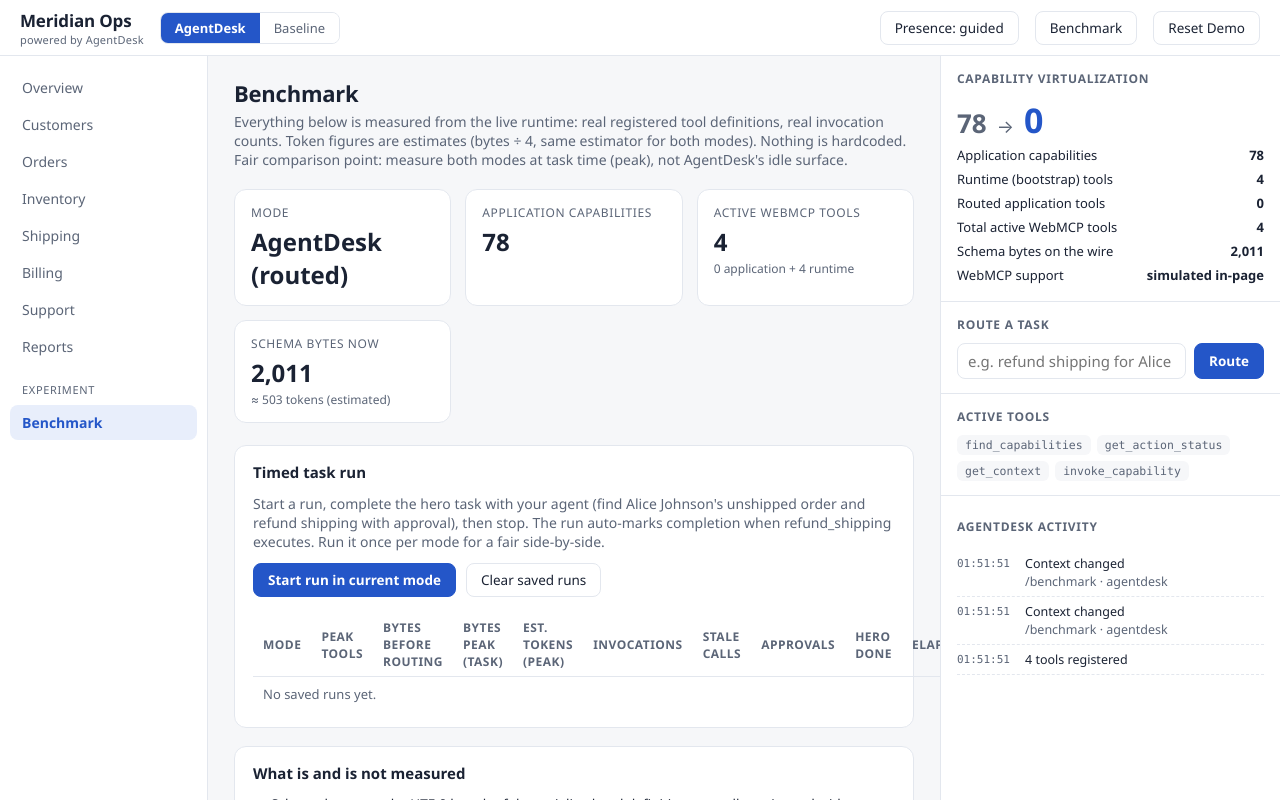
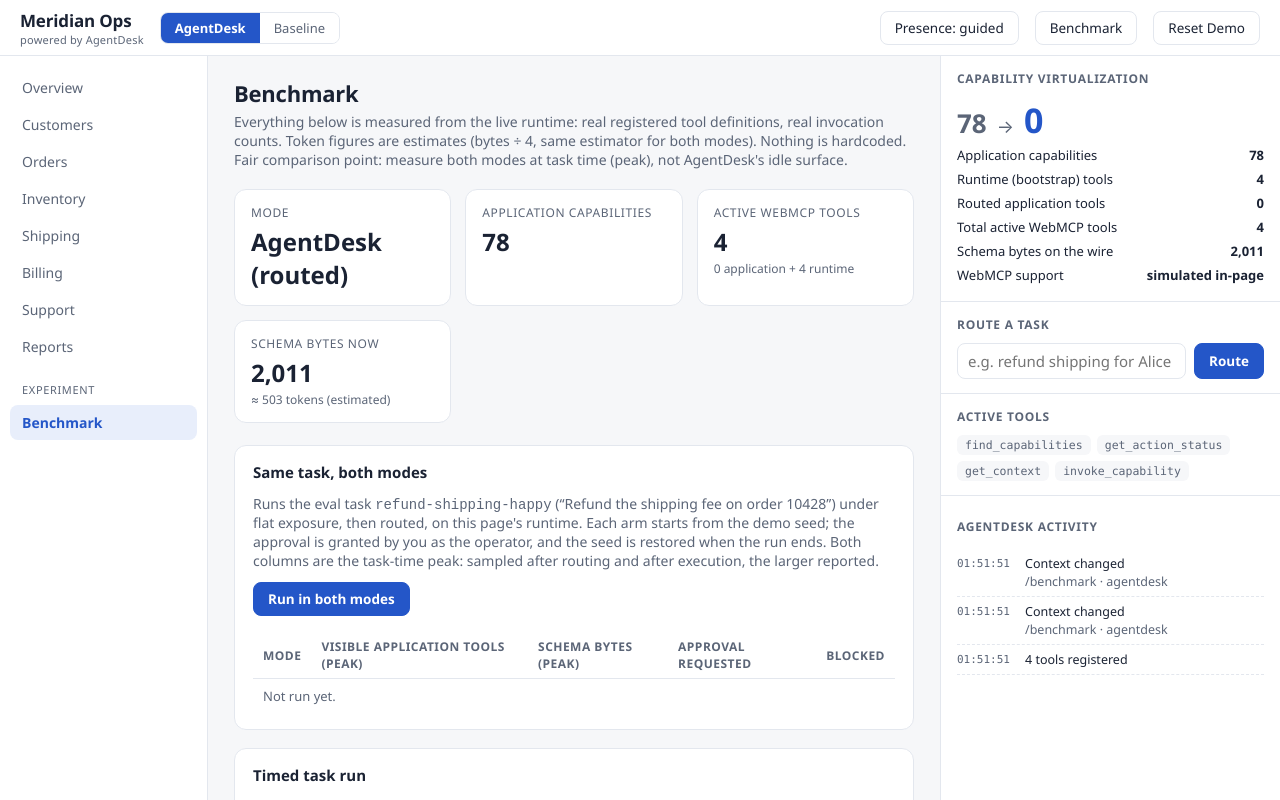
Before and after one commit to agentdesksdk/agentdesk, a React (Vite) app in the folder apps/demo/: page /agentdesk/benchmark in a window 1280 px wide. Built offline with nearby package versions, Linux system fonts and the light colour scheme.

Commit message:
feat: run one task under both exposures side by side, measured at task-time peak

```diff
--- /dev/null
+++ b/apps/demo/src/instrumentation/sideBySide.ts
@@ -0,0 +1,131 @@
+import type {
+  Actor,
+  AgentDeskRuntime,
+  Exposure,
+  RuntimeSnapshot,
+} from "@agentdesk/webmcp";
+
+/**
+ * The runtime's own tools. They are registered in both modes, so the
+ * application count a judge compares is the native count without them.
+ */
+export const BOOTSTRAP_TOOLS = [
+  "find_capabilities",
+  "invoke_capability",
+  "get_context",
+  "get_action_status",
+] as const;
+
+/** The subset of an eval task fixture the probe needs. */
+export type SideBySideTask = {
+  id: string;
+  prompt: string;
+  terminalTool: string;
+  terminalInput: Record<string, unknown>;
+};
+
+/** Verbatim from `scripts/evals/tasks/v2.tasks.jsonl`; the test checks it stays so. */
+export const REFUND_SHIPPING_HAPPY: SideBySideTask = {
+  id: "refund-shipping-happy",
+  prompt: "Refund the shipping fee on order 10428",
+  terminalTool: "refund_shipping",
+  terminalInput: { order_id: "10428" },
+};
+
+export type ArmMeasurement = {
+  exposure: Exposure;
+  /** Highest native tool count across the samples, bootstrap included. */
+  peakVisibleToolCount: number;
+  /** `peakVisibleToolCount` without the runtime's own tools. */
+  peakApplicationTools: number;
+  peakSchemaBytes: number;
+  approvalRequested: boolean;
+  /** Refused before dispatch, with evidence of the refusal. */
+  blocked: boolean;
+  /** Something ran, with or without approval. */
+  dispatched: boolean;
+};
+
+const applicationTools = (snapshot: RuntimeSnapshot): number =>
+  snapshot.nativeTools.filter(
+    (name) => !(BOOTSTRAP_TOOLS as readonly string[]).includes(name),
+  ).length;
+
+/**
+ * Runs one task under the runtime's current exposure and reports the
+ * task-time peak. The steps and the reading of them are the ones
+ * `probeTask` in `scripts/evals/arms.mjs` takes, so a row here and a record
+ * from `pnpm eval` describe the same measurement; the test holds them equal.
+ *
+ * Both surface figures are the larger of two samples: after routing and
+ * after execution. An idle snapshot is never reported, because in routed
+ * mode it would flatter AgentDesk by measuring nothing.
+ */
+export async function measureArm(
+  runtime: AgentDeskRuntime,
+  task: SideBySideTask,
+  options: { approver: Actor },
+): Promise<ArmMeasurement> {
+  await runtime.routeTask(task.prompt);
+  const afterRouting = runtime.getSnapshot();
+
+  const attempt = await runtime.invoke(task.terminalTool, { ...task.terminalInput });
+  const afterAttempt = runtime.getSnapshot();
+  const approvalRequested = afterAttempt.audit.some((e) => e.kind === "approval_requested");
+
+  if (approvalRequested && afterAttempt.pending.length > 0) {
+    await runtime.approve(afterAttempt.pending[0]!.id, options.approver);
+  }
+
+  const final = runtime.getSnapshot();
+  const dispatched = final.audit.some((e) => e.kind === "execution_started");
+  const refusalEvidence =
+    attempt.isError === true ||
+    final.audit.some(
+      (e) => e.kind === "capability_unavailable" || e.kind === "policy_denied",
+    );
+
+  return {
+    exposure: final.exposure,
+    peakVisibleToolCount: Math.max(afterRouting.nativeTools.length, final.nativeTools.length),
+    peakApplicationTools: Math.max(applicationTools(afterRouting), applicationTools(final)),
+    peakSchemaBytes: Math.max(afterRouting.schemaBytes, final.schemaBytes),
+    approvalRequested,
+    blocked: !dispatched && refusalEvidence,
+    dispatched,
+  };
+}
+
+export const SIDE_BY_SIDE_EXPOSURES: readonly Exposure[] = ["flat", "routed"];
+
+/**
+ * The same task under both exposures, in sequence, on one runtime.
+ *
+ * `reset` runs before each arm, so both start from the same seed the way
+ * each eval arm gets a fresh catalog, and once more at the end so the page
+ * is handed back untouched. The exposure the runtime had when the run
+ * began is restored last.
+ */
+export async function runSideBySide(options: {
+  runtime: AgentDeskRuntime;
+  task: SideBySideTask;
+  approver: Actor;
+  reset: () => Promise<void>;
+  exposures?: readonly Exposure[];
+}): Promise<ArmMeasurement[]> {
+  const { runtime, task, approver, reset } = options;
+  const exposures = options.exposures ?? SIDE_BY_SIDE_EXPOSURES;
+  const original = runtime.getSnapshot().exposure;
+  const rows: ArmMeasurement[] = [];
+  try {
+    for (const exposure of exposures) {
+      await reset();
+      await runtime.setExposure(exposure);
+      rows.push(await measureArm(runtime, task, { approver }));
+    }
+  } finally {
+    await reset();
+    await runtime.setExposure(original);
+  }
+  return rows;
+}
--- a/apps/demo/src/routes/Benchmark.tsx
+++ b/apps/demo/src/routes/Benchmark.tsx
@@ -1,10 +1,49 @@
+import { useState } from "react";
 import { StatCard } from "../components/bits.tsx";
 import { useBenchmark, useRuntime } from "../components/hooks.ts";
+import { resetStore } from "../data/store.ts";
 import { benchmark, estimateTokens } from "../instrumentation/benchmark.ts";
+import {
+  REFUND_SHIPPING_HAPPY,
+  runSideBySide,
+  type ArmMeasurement,
+} from "../instrumentation/sideBySide.ts";
+import { agentdesk, OPERATOR } from "../runtime/agentdesk.ts";
+
+type SideBySide =
+  | { status: "idle" }
+  | { status: "running" }
+  | { status: "done"; rows: ArmMeasurement[] }
+  | { status: "failed"; message: string };
 
 export function Benchmark() {
   const snapshot = useRuntime();
   const bench = useBenchmark();
+  const [sideBySide, setSideBySide] = useState<SideBySide>({ status: "idle" });
+
+  async function runBothModes() {
+    setSideBySide({ status: "running" });
+    try {
+      const rows = await runSideBySide({
+        runtime: agentdesk,
+        task: REFUND_SHIPPING_HAPPY,
+        approver: OPERATOR,
+        // The same seed for both arms, the way each eval arm gets a fresh
+        // catalog: the store back to its seed and the runtime's own
+        // bookkeeping cleared.
+        reset: async () => {
+          resetStore();
+          await agentdesk.reset();
+        },
+      });
+      setSideBySide({ status: "done", rows });
+    } catch (err) {
+      setSideBySide({
+        status: "failed",
+        message: err instanceof Error ? err.message : String(err),
+      });
+    }
+  }
   const modeLabel = snapshot.exposure === "flat" ? "Baseline (flat)" : "AgentDesk (routed)";
   const BOOTSTRAP = new Set([
     "find_capabilities",
@@ -38,6 +77,64 @@
           value={snapshot.schemaBytes.toLocaleString()}
           hint={`≈ ${estimateTokens(snapshot.schemaBytes).toLocaleString()} tokens (estimated)`}
         />
+      </div>
+      <div className="panel">
+        <h2>Same task, both modes</h2>
+        <p className="page-sub" style={{ marginBottom: 12 }}>
+          Runs the eval task <code>{REFUND_SHIPPING_HAPPY.id}</code> (&ldquo;
+          {REFUND_SHIPPING_HAPPY.prompt}&rdquo;) under flat exposure, then
+          routed, on this page&apos;s runtime. Each arm starts from the demo
+          seed; the approval is granted by you as the operator, and the seed
+          is restored when the run ends. Both columns are the task-time peak:
+          sampled after routing and after execution, the larger reported.
+        </p>
+        <div className="bench-controls">
+          <button
+            className="primary"
+            disabled={sideBySide.status === "running" || bench.activeRun !== null}
+            onClick={() => void runBothModes()}
+          >
+            {sideBySide.status === "running"
+              ? "Running both modes…"
+              : "Run in both modes"}
+          </button>
+          {bench.activeRun ? (
+            <span className="est">Stop or discard the timed run first.</span>
+          ) : null}
+          {sideBySide.status === "failed" ? (
+            <span className="est">Run failed: {sideBySide.message}</span>
+          ) : null}
+        </div>
+        <table className="data">
+          <thead>
+            <tr>
+              <th>Mode</th>
+              <th>Visible application tools (peak)</th>
+              <th>Schema bytes (peak)</th>
+              <th>Approval requested</th>
+              <th>Blocked</th>
+            </tr>
+          </thead>
+          <tbody>
+            {sideBySide.status !== "done" ? (
+              <tr>
+                <td colSpan={5} className="empty">
+                  Not run yet.
+                </td>
+              </tr>
+            ) : (
+              sideBySide.rows.map((row) => (
+                <tr key={row.exposure}>
+                  <td>{row.exposure === "flat" ? "baseline" : "agentdesk"}</td>
+                  <td>{row.peakApplicationTools}</td>
+                  <td>{row.peakSchemaBytes.toLocaleString()}</td>
+                  <td>{row.approvalRequested ? "yes" : "no"}</td>
+                  <td>{row.blocked ? "yes" : "no"}</td>
+                </tr>
+              ))
+            )}
+          </tbody>
+        </table>
       </div>
       <div className="panel">
         <h2>Timed task run</h2>
```
